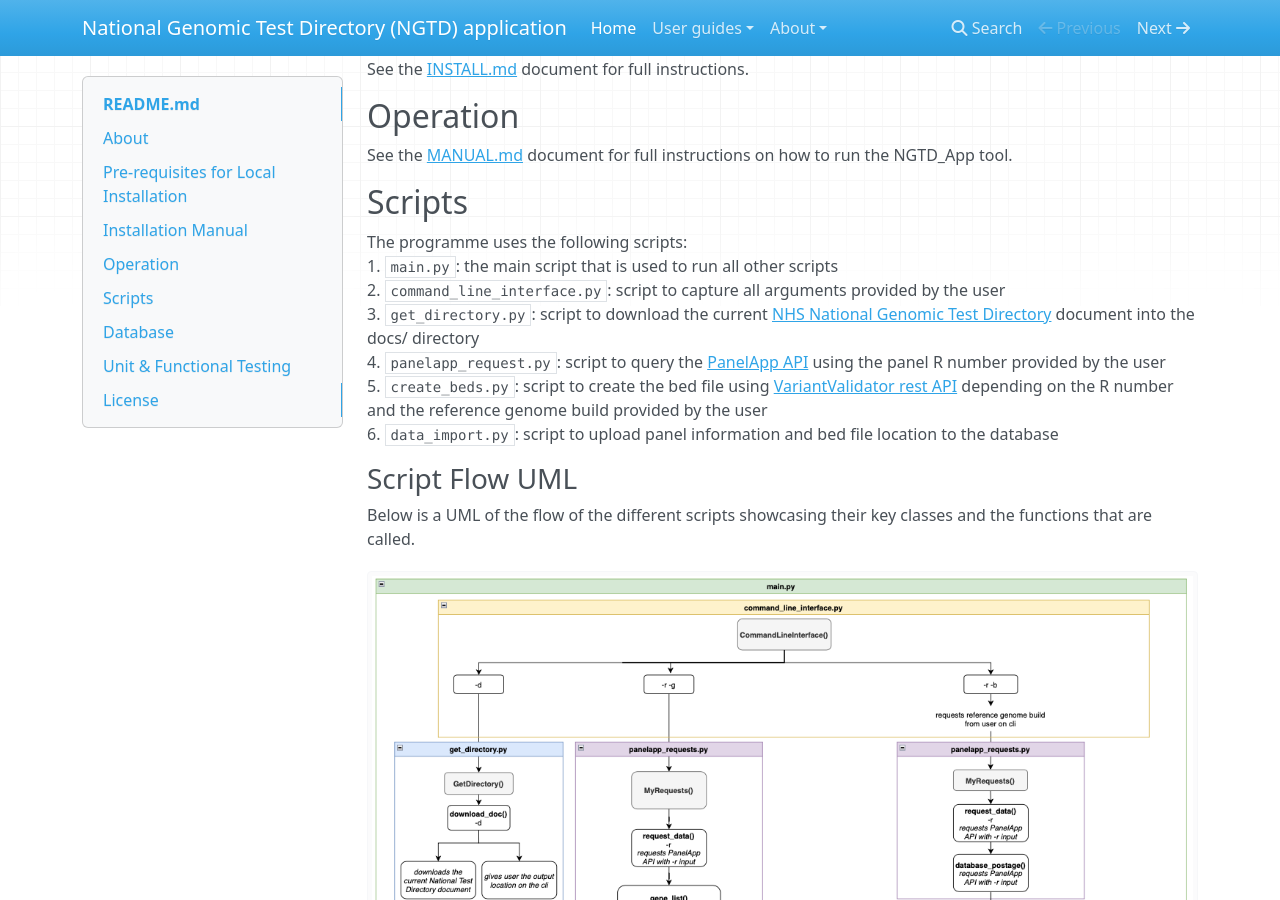
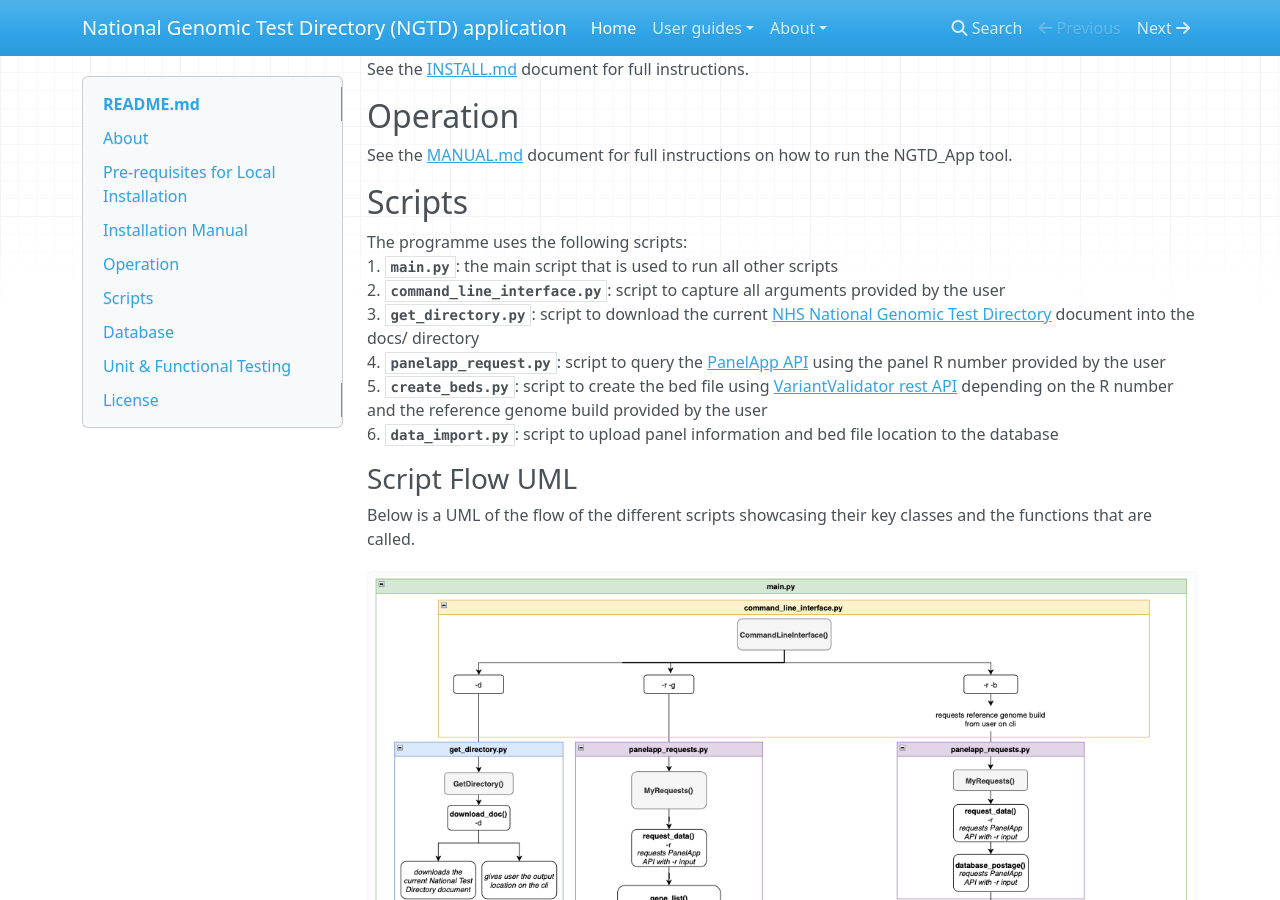
Before and after one commit to STP-Software-Engineers-2022/NGTD_App, an MkDocs documentation site: the page built from docs/index.md, in a window 1280 px wide and 900 px high, scrolled down 1172 px. Built offline with MkDocs 1.6.1, drawn with Linux system fonts in a browser that asks for light colours; nearby versions of some CDN libraries.

```diff
--- a/docs/index.md
+++ b/docs/index.md
@@ -46,12 +46,12 @@ See the [MANUAL.md](MANUAL.md) document for full instructions on how to run the
 
 ## Scripts
 The programme uses the following scripts:
-1. `main.py`: the main script that is used to run all other scripts
-2. `command_line_interface.py`: script to capture all arguments provided by the user
-3. `get_directory.py`: script to download the current [NHS National Genomic Test Directory](https://www.england.nhs.uk/publication/national-genomic-test-directories/) document into the docs/ directory
-4. `panelapp_request.py`: script to query the [PanelApp API](https://panelapp.genomicsengland.co.uk/api/docs/) using the panel R number provided by the user
-5. `create_beds.py`: script to create the bed file using [VariantValidator rest API](https://rest.variantvalidator.org) depending on the R number and the reference genome build provided by the user
-6. `data_import.py`: script to upload panel information and bed file location to the database
+1. **`main.py`**: the main script that is used to run all other scripts
+2. **`command_line_interface.py`**: script to capture all arguments provided by the user
+3. **`get_directory.py`**: script to download the current [NHS National Genomic Test Directory](https://www.england.nhs.uk/publication/national-genomic-test-directories/) document into the docs/ directory
+4. **`panelapp_request.py`**: script to query the [PanelApp API](https://panelapp.genomicsengland.co.uk/api/docs/) using the panel R number provided by the user
+5. **`create_beds.py`**: script to create the bed file using [VariantValidator rest API](https://rest.variantvalidator.org) depending on the R number and the reference genome build provided by the user
+6. **`data_import.py`**: script to upload panel information and bed file location to the database
 
 ### Script Flow UML
 Below is a UML of the flow of the different scripts showcasing their key classes and the functions that are called.
```
Also changed, not shown: docs/MANUAL.md (+6 -6 lines), docs/INSTALL.md (line endings or trailing spaces).
